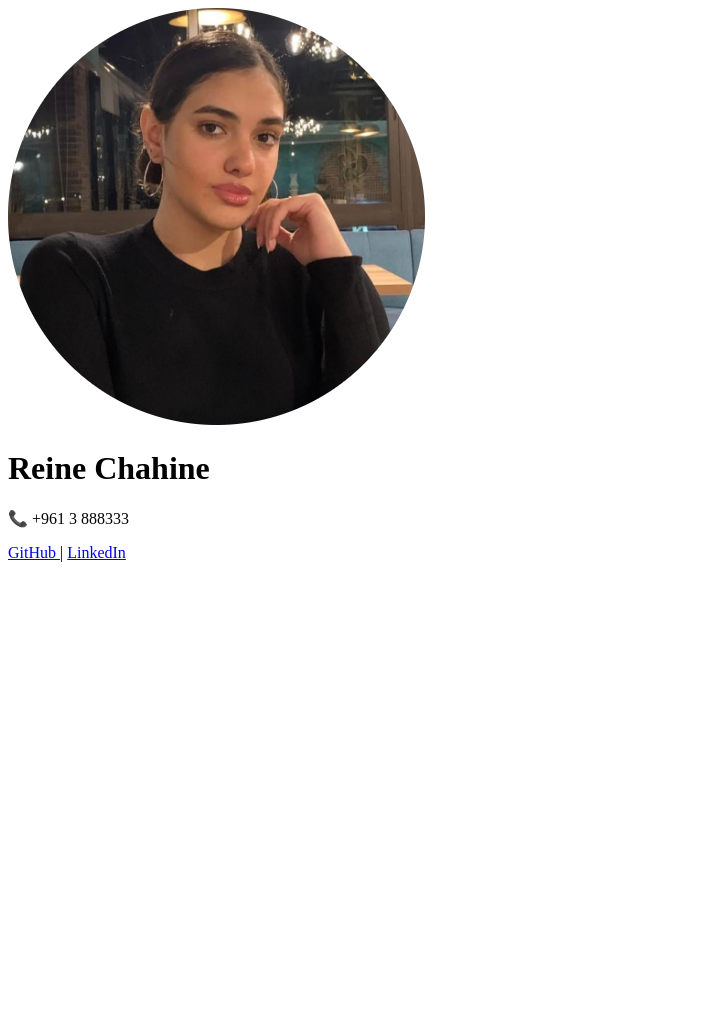
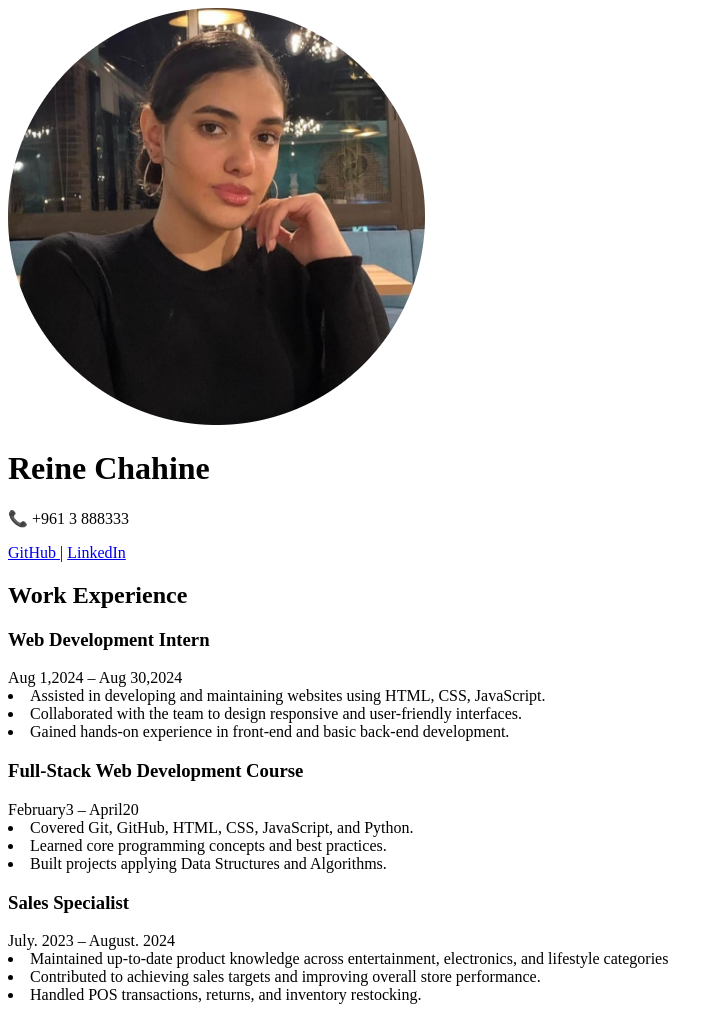
Before and after one commit to Reine-Chahine/cv-website, a plain HTML site: page index.html in a window 1280 px wide. Shown: the whole page, without its empty margins (0-723 px from the left). Before the commit the page ends 800 px from the top, so only its background shows below. Drawn offline with Linux system fonts and the light colour scheme.

Commit message:
adding work experience section

```diff
--- a/index.html
+++ b/index.html
@@ -24,5 +24,38 @@
           </a>
         </p>
       </header>
+      <main>
+        <section>
+          <h2>Work Experience</h2>
+          <div class="entry">
+            <h3>Web Development Intern</h3>
+            <span>Aug 1,2024 – Aug 30,2024</span>
+            <li>Assisted in developing and maintaining websites using HTML, CSS, JavaScript.</li>
+            <li>Collaborated with the team to design responsive and user-friendly interfaces.</li>
+            <li>Gained hands-on experience in front-end and basic back-end development.</li>
+          </div>
+          <div class="entry">
+            <h3>
+              Full-Stack Web Development Course
+               </h3>
+            <span>February3 – April20</span>
+            <li>Covered Git, GitHub, HTML, CSS, JavaScript, and Python.</li>
+            <li>Learned core programming concepts and best practices.</li>
+            <li>Built projects applying Data Structures and Algorithms.
+
+               </li>
+          </div>
+          <div class="entry">
+            <h3>Sales Specialist
+               </h3>
+            <span> July. 2023 – August. 2024</span>
+            <li>Maintained up-to-date product knowledge across entertainment, electronics, and lifestyle categories</li>
+            <li>Contributed to achieving sales targets and improving overall store performance.</li>
+            <li>Handled POS transactions, returns, and inventory restocking.
+
+               </li>
+          </div>
+
+        </section>
 </body>
 </html>
```
